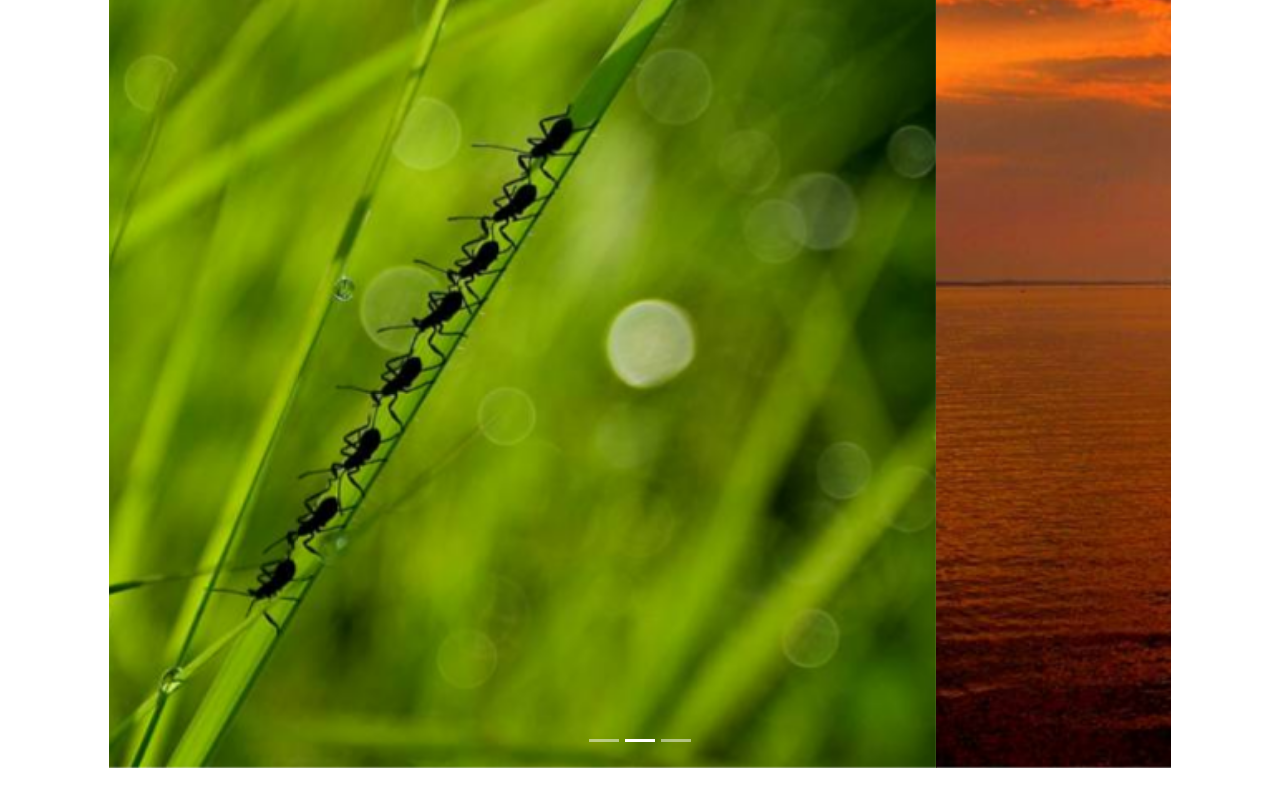
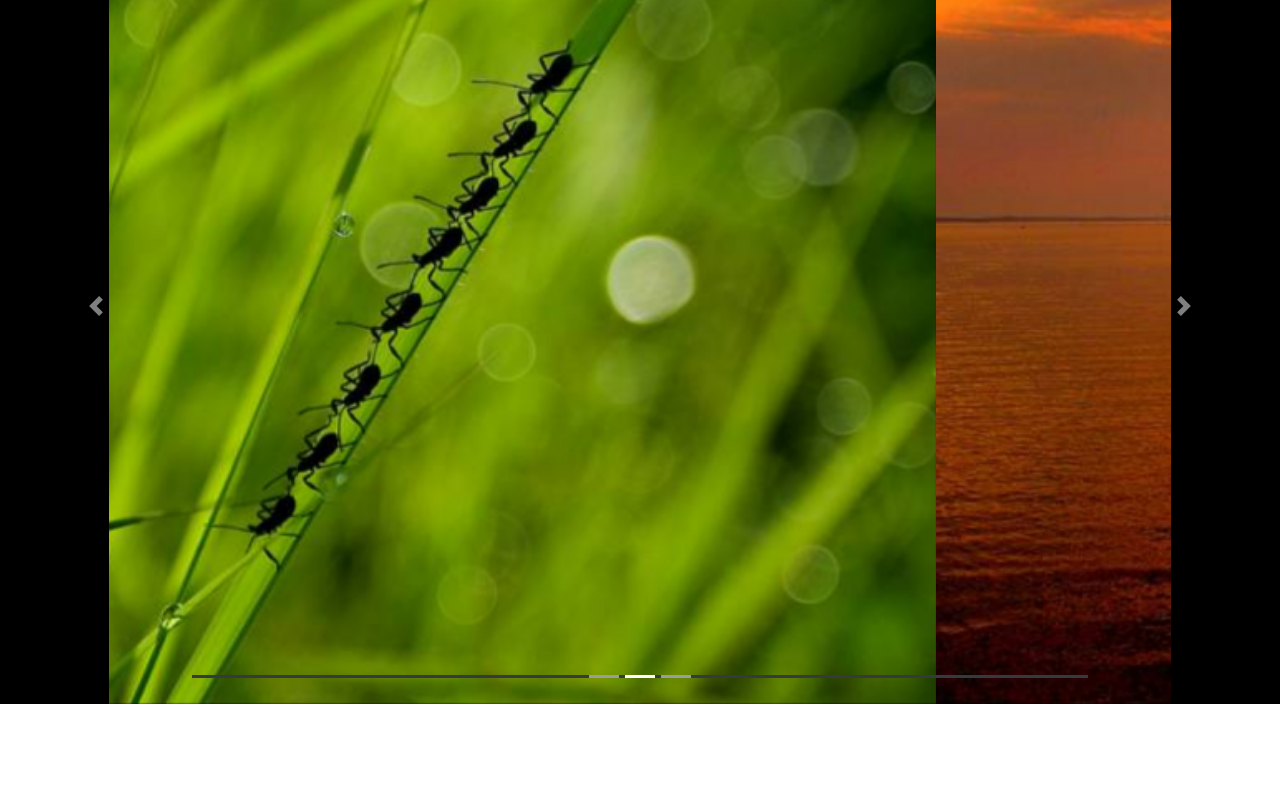
Before and after one commit to chrisjones0517/HardwoodHeavenStudios1, a plain HTML site: page index.html in a window 1280 px wide. Shown: the part 846-1646 px from the top of the page. After the commit the page ends 1582 px from the top, so only its background shows below. Drawn offline with nearby package versions, Linux system fonts and the light colour scheme; files whose address does not match are found by name.

Commit message:
color change of carousel chevrons

```diff
--- a/index.html
+++ b/index.html
@@ -47,7 +47,7 @@
         <div id="demo" class="carousel slide" data-ride="carousel">
 
             <!-- Indicators -->
-            <ul class="carousel-indicators">
+            <ul class="carousel-indicators bg-dark">
                 <li data-target="#demo" data-slide-to="0" class="active"></li>
                 <li data-target="#demo" data-slide-to="1"></li>
                 <li data-target="#demo" data-slide-to="2"></li>
--- a/styles.css
+++ b/styles.css
@@ -39,7 +39,7 @@ h2 {
   background-position: center center;
   text-align: center;
   margin: 0;
-  height: 35vw;
+  height: 30vw;
 }
 
 .about {
@@ -96,3 +96,7 @@ input[type=number] {
 .row {
   margin-bottom: 2rem;
 }
+
+#demo {
+    background-color: #000000;
+}
```
